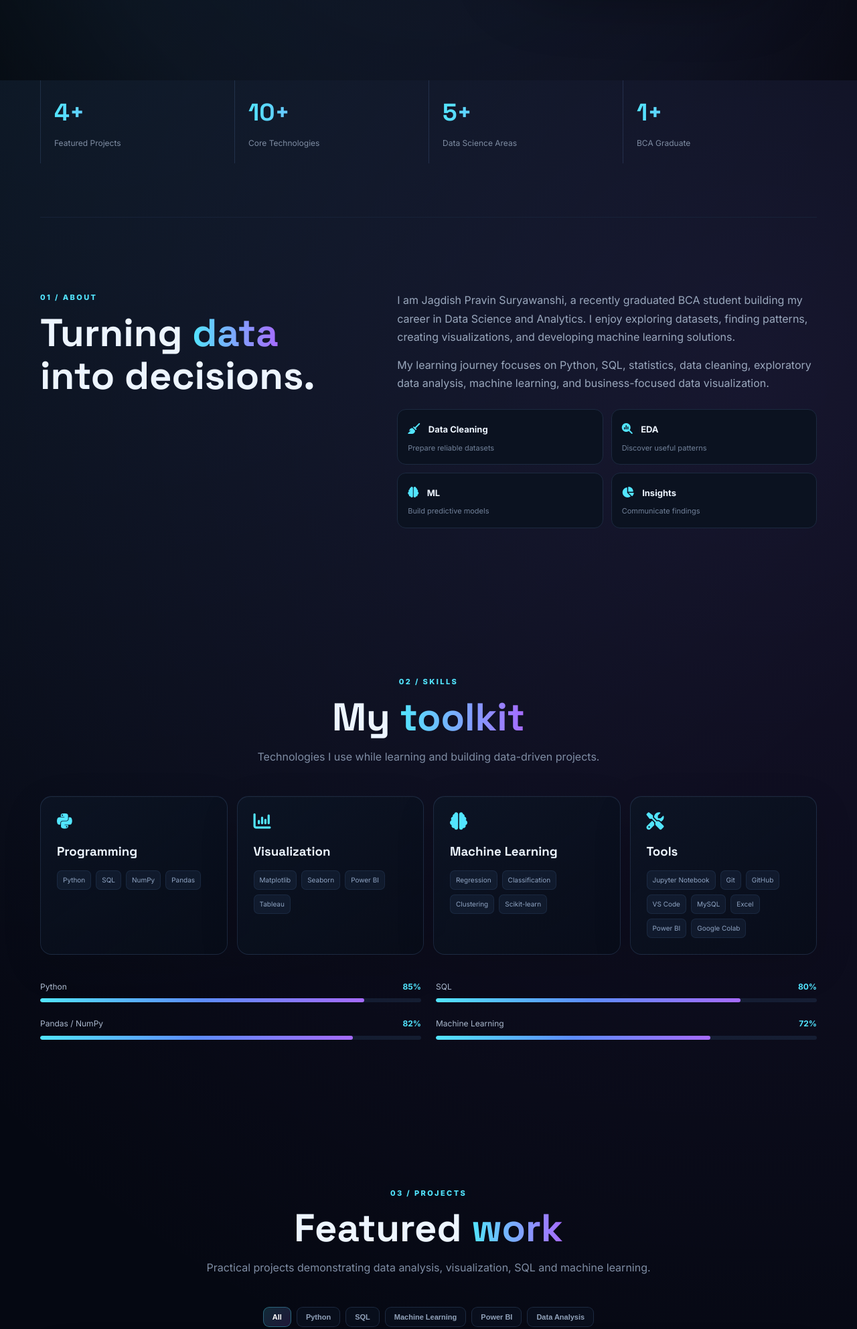
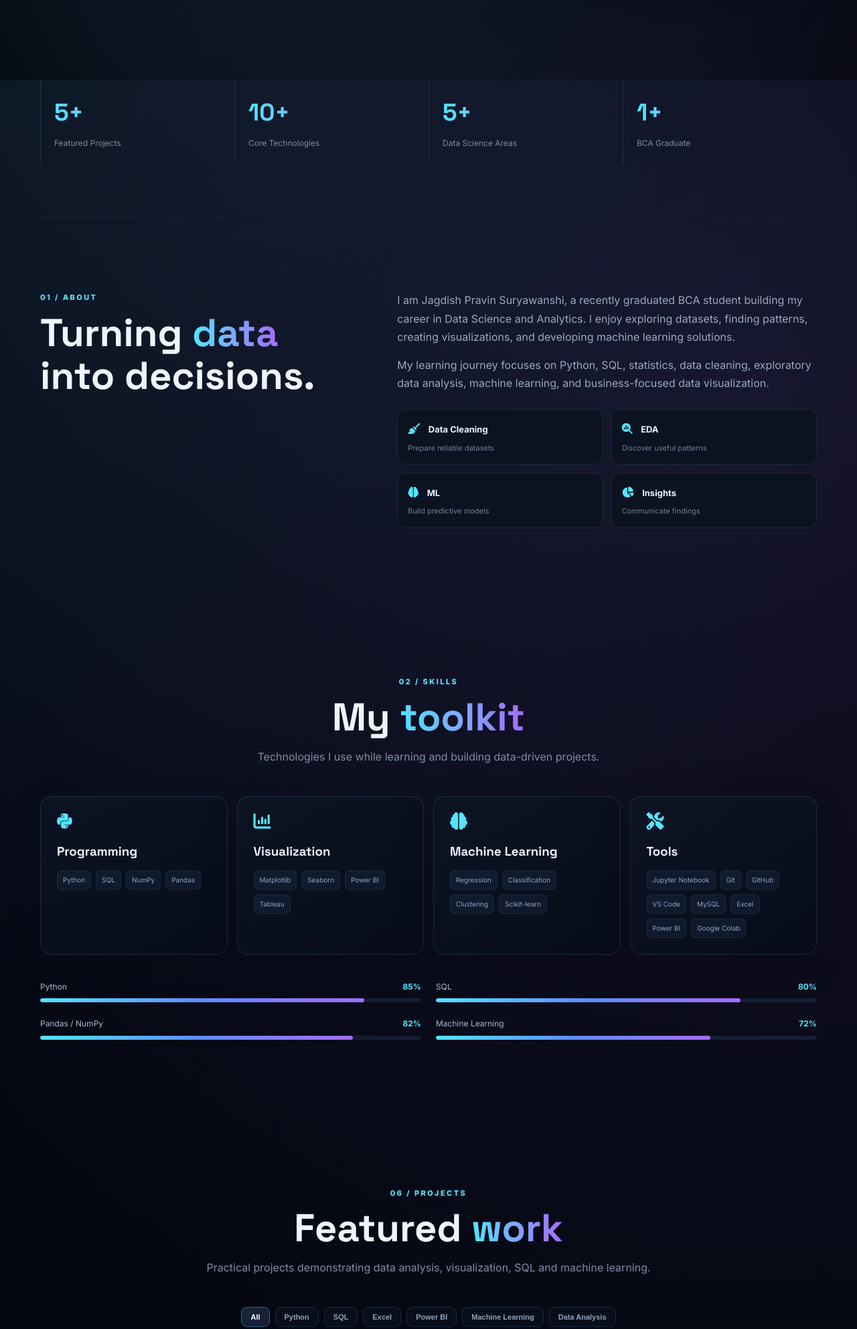
Before and after one commit to jagdish211/Jagdish-Suryawanshi-Portfolio, a plain HTML site: page index.html in a window 1280 px wide. Shown: the part 680-2665 px from the top of the page at 67% size. Drawn offline with Linux system fonts and the light colour scheme.

Commit message:
Excel First Project push

```diff
--- a/index.html
+++ b/index.html
@@ -292,7 +292,7 @@
     <section class="section" id="projects">
 
       <div class="section-heading centered reveal">
-        <p class="eyebrow">03 / PROJECTS</p>
+        <p class="eyebrow">06 / PROJECTS</p>
         <h2>Featured <span>work</span></h2>
         <p>Practical projects demonstrating data analysis, visualization, SQL and machine learning.</p>
       </div>
@@ -302,8 +302,9 @@
         <button class="filter active" data-filter="all">All</button>
         <button class="filter" data-filter="python">Python</button>
         <button class="filter" data-filter="sql">SQL</button>
+        <button class="filter" data-filter="ex">Excel</button>
+        <button class="filter" data-filter="powerbi">Power BI</button>
         <button class="filter" data-filter="ml">Machine Learning</button>
-        <button class="filter" data-filter="powerbi">Power BI</button>
         <button class="filter" data-filter="analysis">Data Analysis</button>
 
       </div>
--- a/js/script.js
+++ b/js/script.js
@@ -73,6 +73,7 @@ const projects = [
 
   github: "https://github.com/jagdish211/SPOTIFY"
 },
+
   /*{
     number: "03",
     category: "POWER BI • DASHBOARD",
@@ -115,6 +116,7 @@ const projects = [
     insight: "Identified customer groups based on behavioral and purchasing characteristics.",
     github: "https://github.com/YOUR_USERNAME/YOUR_CUSTOMER_SEGMENTATION_REPOSITORY"
   },*/
+
   {
   number: "04",
   category: "SQL • DATA ANALYSIS",
@@ -128,7 +130,22 @@ const projects = [
   methodology: "Filter → aggregate → group → subquery → analyze",
   insight: "Used SQL queries to uncover content trends, genre distribution, ratings, release patterns, and country-wise Netflix content.",
   github: "https://github.com/jagdish211/spotify-data-analysis"
-}
+},
+{
+  number: "05",
+  category: "EXCEL • DATA ANALYSIS",
+  title: "Sales Data Analysis using Excel",
+  description: "Performed data cleaning, formatting, filtering, sorting, pivot table analysis and dashboard creation on sales data using Microsoft Excel.",
+  tags: ["excel", "analysis"],
+  icon: "fa-file-excel",
+  visual: "pv3",
+  dataset: "Sales Dataset",
+  tools: "Microsoft Excel · Pivot Tables · Charts · Conditional Formatting",
+  methodology: "Cleaning → formatting → filtering → pivot tables → visualization → dashboard → analysis",
+  insight: "Analyzed sales, revenue, products, regions and customer trends to identify top-performing products and important business patterns.",
+  github: "https://github.com/jagdish211/Excel-Sales-Dashboard-Project"
+},
+
 
 
 ];
```
